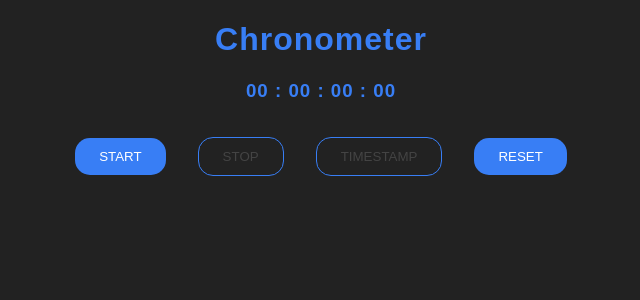
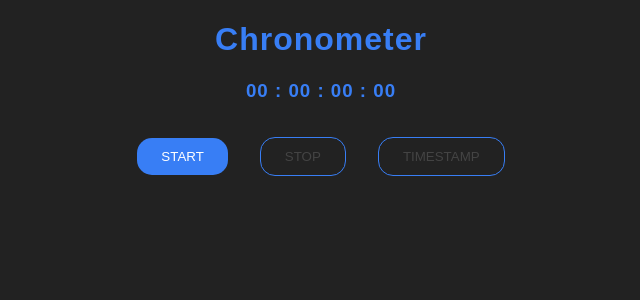
Before and after one commit to abecerraguz/18-cronometro-class-components, a React (Create React App) app: page / in a window 1280 px wide. Shown: the top 300 px of the page, without its empty margins (319-959 px from the left). Built offline with nearby package versions, Linux system fonts and the light colour scheme.

Commit message:
Se activo que el boton reset se oculte o muestre

```diff
--- a/src/components/Chronometer.jsx
+++ b/src/components/Chronometer.jsx
@@ -34,8 +34,10 @@ class Chronometer extends Component {
         minutes: 0,
         seconds: 0,
         miliseconds: 0,
+        // Solo evalua si el cronometro esta en funcionamiento
         running: false,
         allTimestamps: [],
+        //Creamos este estado para saber si hemos utilizado o no el cronometro
         started: false
     }
 
@@ -52,7 +54,7 @@ class Chronometer extends Component {
                 this.tick()
            },100)
 
-           // Al hacer click el setState de running queda en true
+           // Al hacer click el setState de running queda en true y ademas activamos en true
            this.setState({ running: true, started: true })
         }
     }
@@ -106,6 +108,7 @@ class Chronometer extends Component {
     //Función que se llama con el boton reset
     handleReset = () => {
         this.updateTimer(0, 0, 0, 0)
+        // Reseteamos al array
         this.setState({ allTimestamps: [], started: false })
     }
 
@@ -146,7 +149,7 @@ class Chronometer extends Component {
                  {/* Si no esta en false !running */}
                  <Button disabled={!running} onClick={this.handleStopClick}> STOP </Button>
                  <Button disabled={!running} onClick={this.handleTimestamp}> TIMESTAMP </Button>
-                 <Button disabled={running} onClick={this.handleReset}> RESET </Button>
+                 {this.state.started && <Button disabled={running} onClick={this.handleReset}> RESET </Button>}
 
                  <List>
                     {allTimestamps.map((timestamp, idx) => (
```
